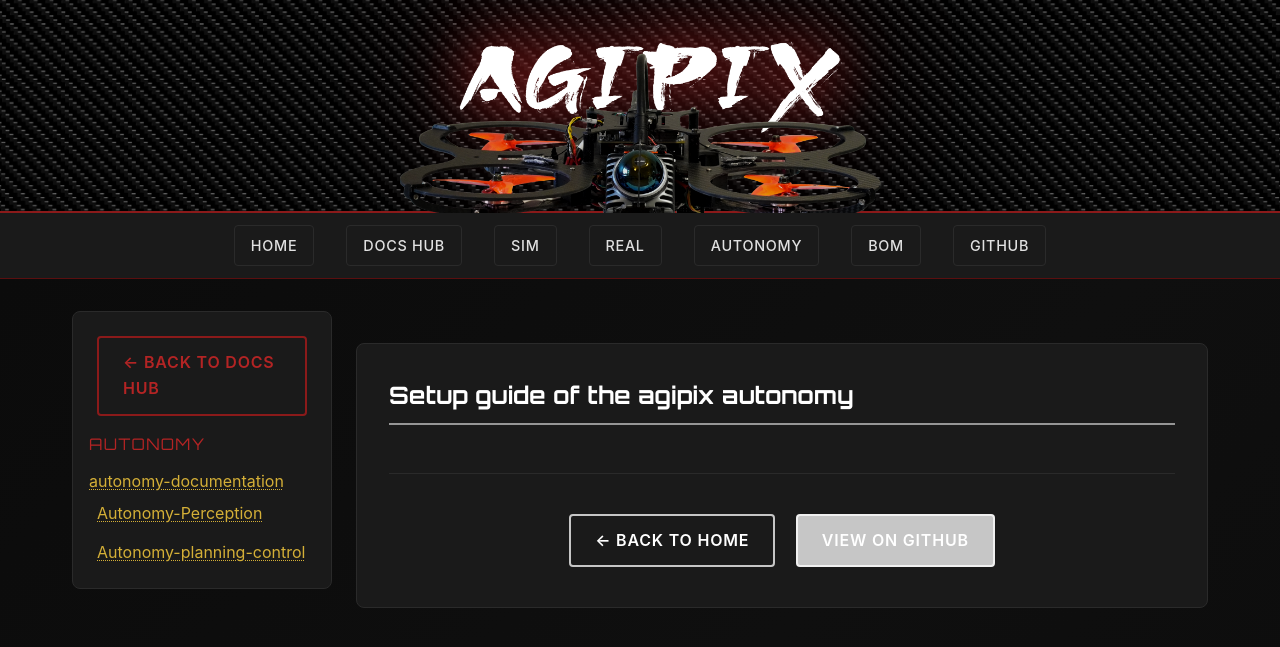
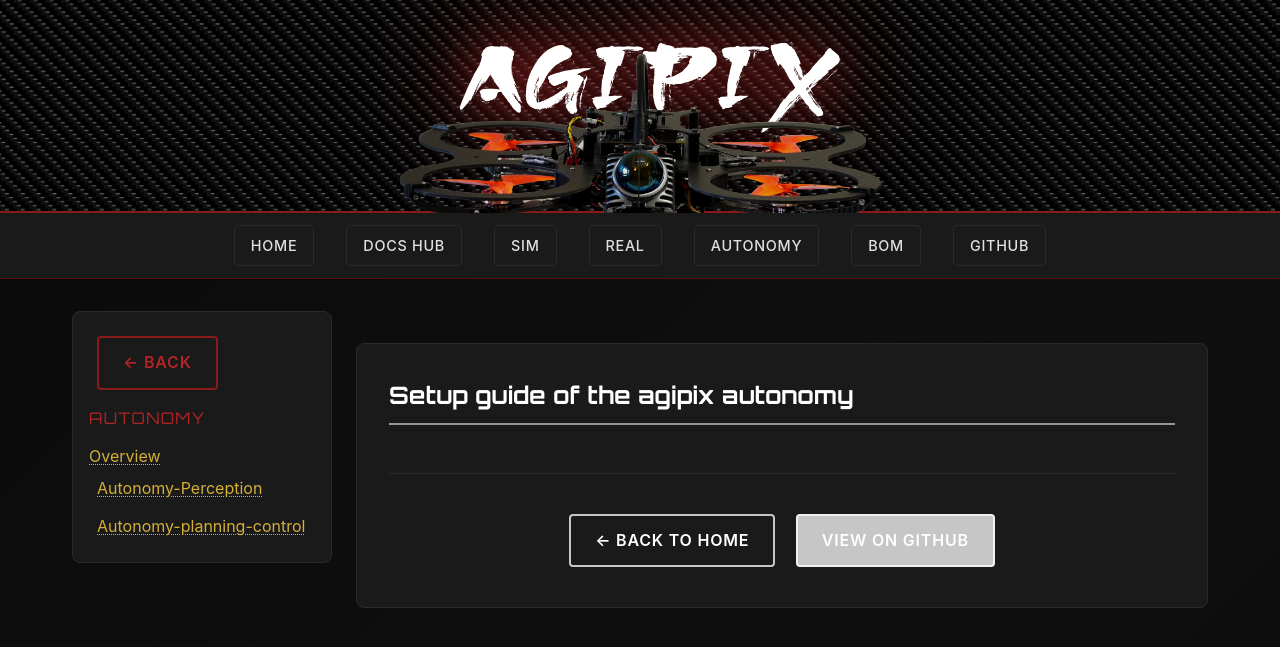
Before and after one commit to SasaKuruppuarachchi/agipix, a Jekyll site: the page built from docs/autonomy/index.md, in a window 1280 px wide and 900 px high. Shown: the top 647 px of the window. Built offline with Jekyll 4.4.1, drawn with Linux system fonts in a browser that asks for light colours.

Commit message:
Update navigation link text in documentation layout; improve clarity and consistency. Change title in autonomy index to 'Overview'; enhance document structure. Adjust nav_title in flashing hardware documentation for better readability.

```diff
--- a/_layouts/doc.html
+++ b/_layouts/doc.html
@@ -32,7 +32,7 @@ layout: default
 <div class="docs-layout">
   <aside class="docs-sidebar">
     <div class="docs-sidebar-inner">
-      <p class="docs-back"><a href="{{ '/docs/' | relative_url }}" class="btn btn-secondary">← Back to Docs Hub</a></p>
+      <p class="docs-back"><a href="{{ '/docs/' | relative_url }}" class="btn btn-secondary">← Back</a></p>
       <div class="docs-sidebar-title">{{ scope | capitalize }}</div>
       <ul class="docs-nav">
         {%- for d in scoped_docs -%}
--- a/docs/autonomy/index.md
+++ b/docs/autonomy/index.md
@@ -1,5 +1,5 @@
 ---
-title: autonomy-documentation
+title: Overview
 layout: doc
 ---
 # Setup guide of the agipix autonomy
```
Also changed, not shown: docs/real/2_flashing_hardware.Md (+1 -1 lines).
